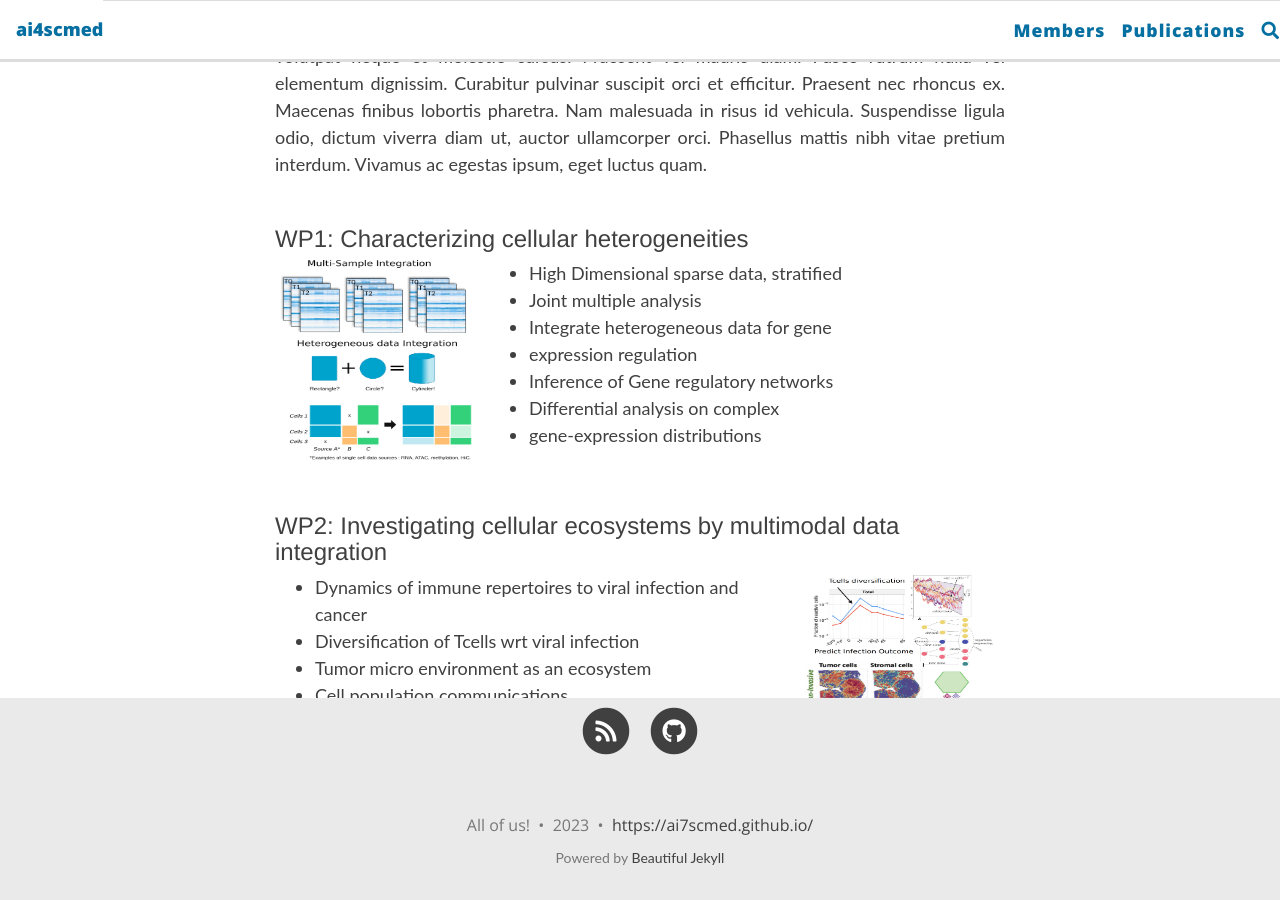
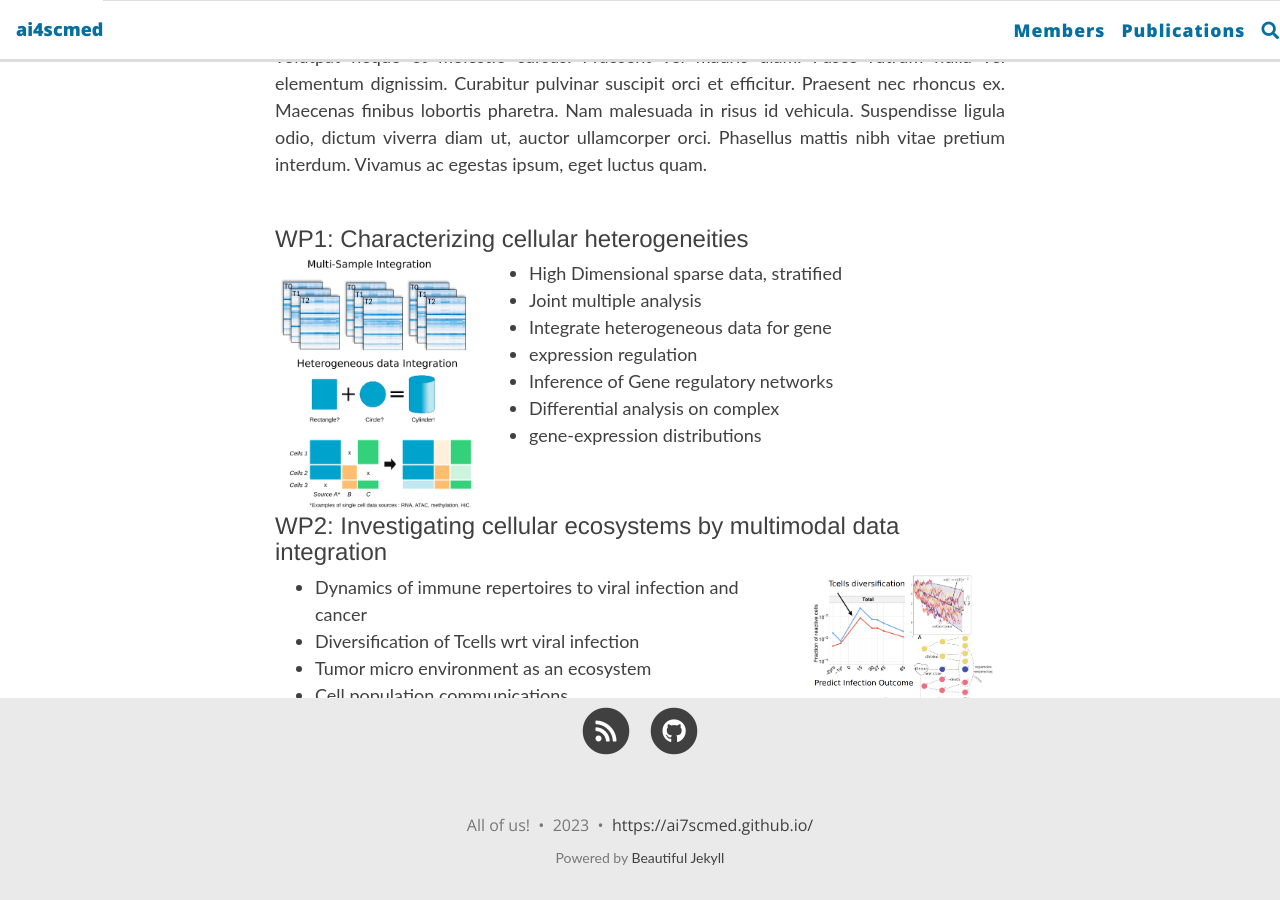
Before and after one commit to ai4scmed/ai4scmed.github.io, a Jekyll site: the page built from about.md, in a window 1280 px wide and 900 px high, scrolled down 434 px. Built offline with Jekyll 4.4.1, drawn with Linux system fonts in a browser that asks for light colours; nearby versions of some CDN libraries; comment, search, counter and statistics services are not loaded.

Commit message:
Small tweak on layout

```diff
--- a/_includes/wps.html
+++ b/_includes/wps.html
@@ -4,10 +4,10 @@
     <div class="wp-picture-{{post.wpnum}}">
     {% if post.image %}
 
-	<img width="200" height="200" src="../assets/img/wp/{{ post.image }}"
+	<img width="200" src="../assets/img/wp/{{ post.image }}"
 	class="attachment-thumbnail size-thumbnail wp-post-image" alt="" />
     {% else %}
-	<img width="200" height="200" src="../assets/img/wp/unknown_person.jpg"
+	<img width="200" src="../assets/img/wp/unknown_person.jpg"
 	class="attachment-thumbnail size-thumbnail wp-post-image" alt="" />
     {% endif %}
     </div>
```
